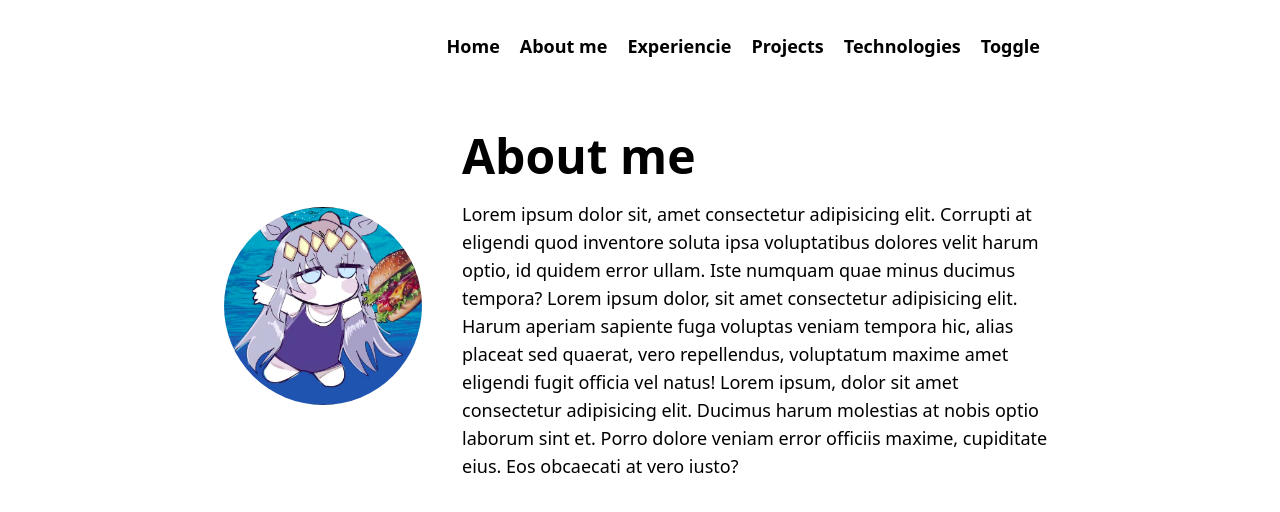
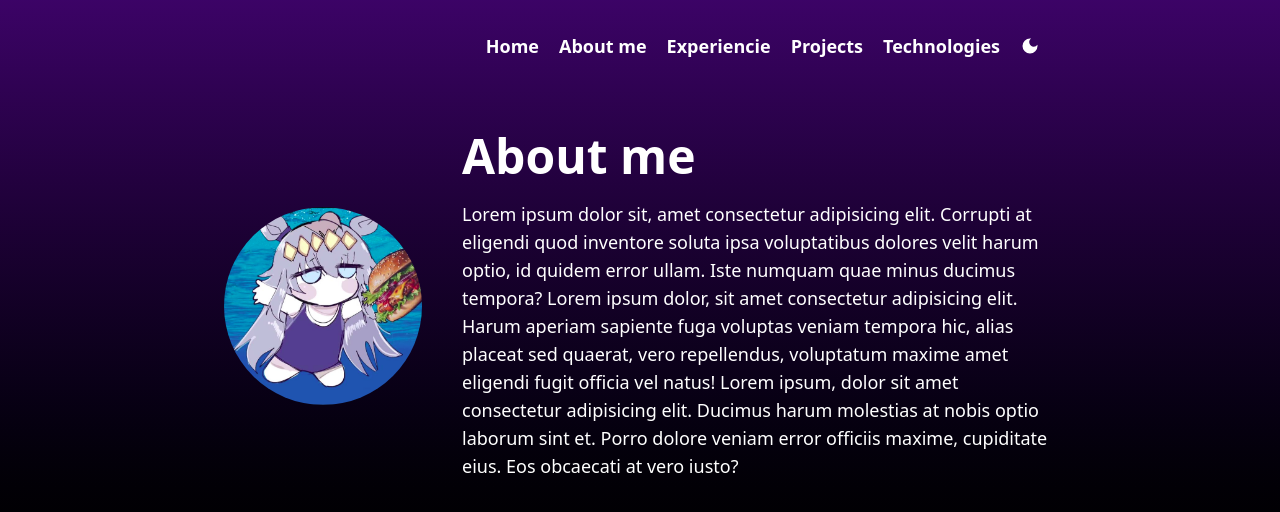
Before and after one commit to ElNao28/portafolio, a React (Vite) app: page / in a window 1280 px wide. Shown: the top 512 px of the page. Built offline with nearby package versions, Linux system fonts and the light colour scheme.

Commit message:
feat: add icons and toggle to dark mode

```diff
--- a/package.json
+++ b/package.json
@@ -13,6 +13,7 @@
     "@tailwindcss/vite": "^4.1.13",
     "react": "^19.1.0",
     "react-dom": "^19.1.0",
+    "react-icons": "^5.5.0",
     "tailwindcss": "^4.1.13"
   },
   "devDependencies": {
--- a/src/components/NavBar.tsx
+++ b/src/components/NavBar.tsx
@@ -1,28 +1,51 @@
-interface Props {
-  toggleDarkMode: () => void;
-}
+import { CiSun } from "react-icons/ci";
+import { MdDarkMode } from "react-icons/md";
+import { useTheme } from "../hooks/useTheme";
 
-export const NavBar = ({ toggleDarkMode }: Props) => {
+export type Theme = "dark" | "light";
+
+export const NavBar = () => {
+
+  const { theme, toggleTheme } = useTheme();
+
   return (
     <nav className="text-black dark:text-white py-8 px-4">
       <ul className="flex items-center gap-5 font-bold justify-end text-lg">
         <li>
-          <a className="hover:underline" href="#">Home</a>
+          <a className="hover:underline" href="#">
+            Home
+          </a>
         </li>
         <li>
-          <a className="hover:underline" href="aboutMe">About me</a>
+          <a className="hover:underline" href="aboutMe">
+            About me
+          </a>
         </li>
         <li>
-          <a className="hover:underline" href="#">Experiencie</a>
+          <a className="hover:underline" href="#">
+            Experiencie
+          </a>
         </li>
         <li>
-          <a className="hover:underline" href="#">Projects</a>
+          <a className="hover:underline" href="#">
+            Projects
+          </a>
         </li>
         <li>
-          <a className="hover:underline" href="#">Technologies</a>
+          <a className="hover:underline" href="#">
+            Technologies
+          </a>
         </li>
         <li>
-          <button className="cursor-pointer" onClick={() => toggleDarkMode()}>Toggle</button>
+          {
+            theme === 'light' ?
+            <button onClick={() => toggleTheme('dark')} className="cursor-pointer flex items-center text-xl">
+            <CiSun />
+          </button>
+          :
+          <button onClick={() => toggleTheme('light')} className="cursor-pointer flex items-center text-xl">
+            <MdDarkMode />
+          </button>}
         </li>
       </ul>
     </nav>
--- /dev/null
+++ b/src/hooks/useTheme.tsx
@@ -0,0 +1,30 @@
+import { useState } from "react";
+
+import type { Theme } from "../components/NavBar";
+
+export const useTheme = () => {
+  const [theme, setTheme] = useState<Theme>(() => {
+    const stored = localStorage.getItem("theme") as Theme | null;
+    if (!stored) {
+      localStorage.setItem("theme", "dark");
+      document.documentElement.classList = 'dark'
+      return "dark";
+    }
+    document.documentElement.classList = stored;
+    return stored;
+  });
+
+  const toggleTheme = (dataTheme: Theme) => {
+    setTheme(dataTheme);
+    localStorage.setItem('theme',dataTheme)
+    document.documentElement.classList.toggle("dark");
+  };
+
+  return {
+    //Props
+    theme,
+
+    //method
+    toggleTheme,
+  };
+};
--- a/src/pages/Home.tsx
+++ b/src/pages/Home.tsx
@@ -1,25 +1,12 @@
-import { useEffect } from "react";
 import { AboutMe } from "../components/AboutMe";
 import { NavBar } from "../components/NavBar";
 
 export const Home = () => {
 
-  useEffect(() => {
-    const theme = localStorage.getItem('theme')
-    if(!theme) return;
-    document.documentElement.className = theme;
-  }, [])
-
-
-  const toggleDarkMode = (): void => {
-    const theme = document.documentElement.classList.toggle("dark");
-    localStorage.setItem('theme',theme ? 'dark' : 'light')
-  };
-
   return (
     <div className="h-screen w-screen bg-white dark:bg-gradient-to-b from-purple-950 to-black to-80% transition-all flex justify-center">
       <div className="pb-5 max-w-[65vw]">
-        <NavBar toggleDarkMode={toggleDarkMode} />
+        <NavBar />
         <AboutMe />
       </div>
     </div>
```
Also changed, not shown: 1 other file (tests, documents, lock files or other folders).
